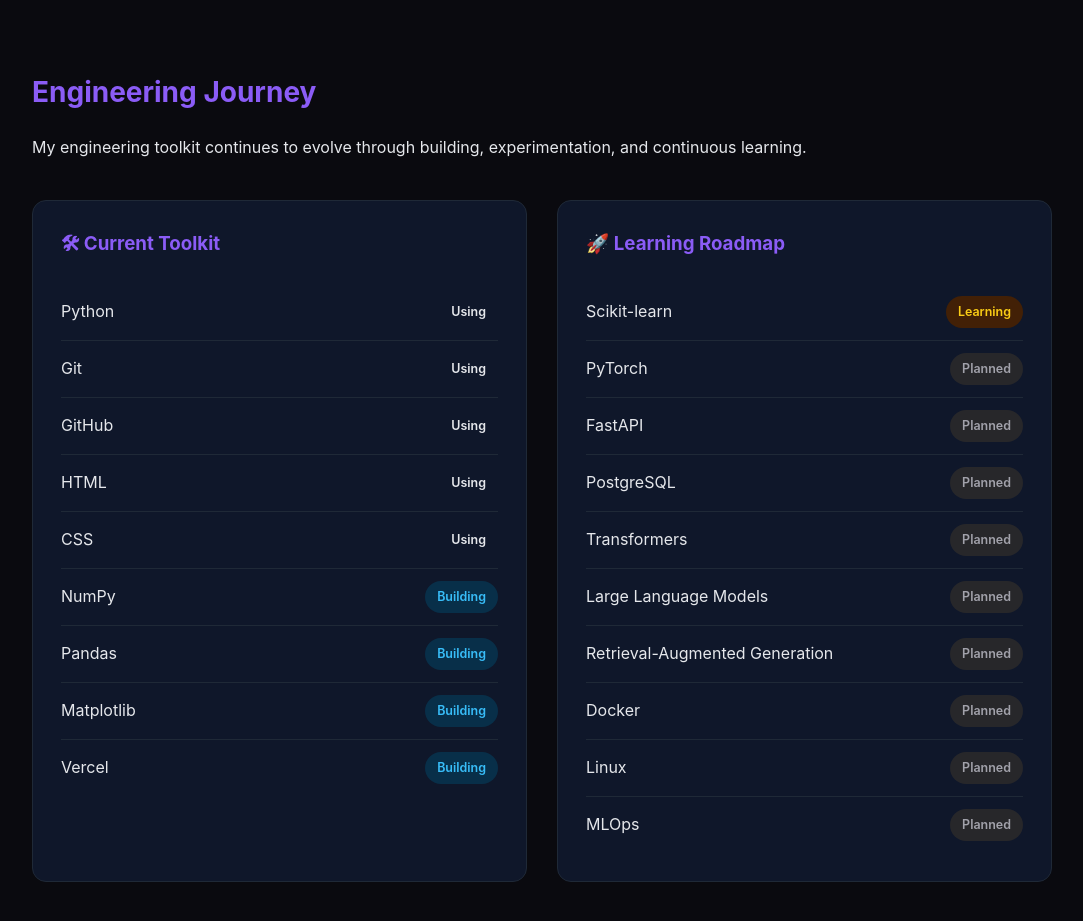
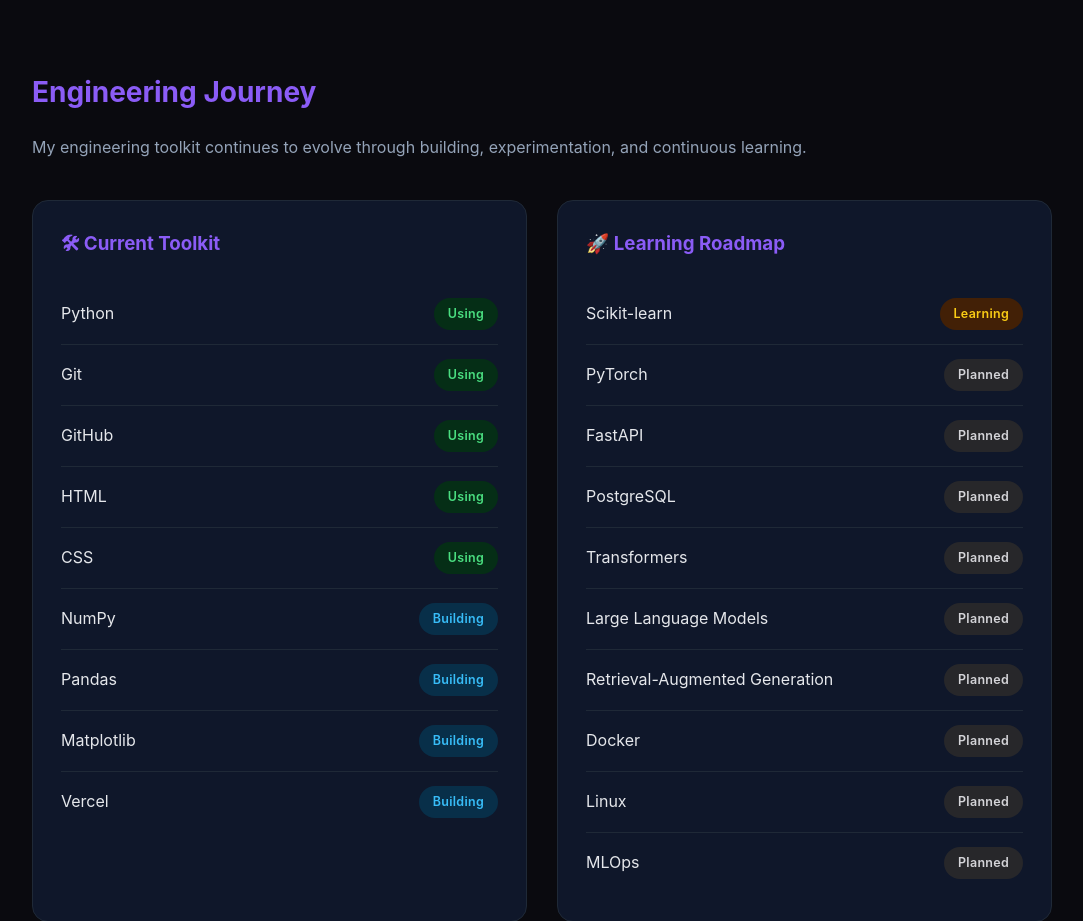
Before and after one commit to PATEL-DRUPAD/drupad-ai-lab, a plain HTML site: page index.html in a window 1280 px wide. Shown: the part 720-1641 px from the top of the page, without its empty margins (98-1181 px from the left). Drawn offline with nearby package versions, Linux system fonts and the light colour scheme.

Commit message:
Update styles for roadmap and status badges

```diff
--- a/styles.css
+++ b/styles.css
@@ -185,17 +185,25 @@ footer {
 
 }
 
-/* ---------------- Roadmap ---------------- */
+/* ===========================================
+   Engineering Journey
+=========================================== */
+
+.section-subtitle{
+
+    margin-top:10px;
+    color:#94a3b8;
+    margin-bottom:40px;
+
+}
 
 .roadmap-grid{
 
     display:grid;
 
-    grid-template-columns:repeat(auto-fit,minmax(400px,1fr));
+    grid-template-columns:repeat(auto-fit,minmax(380px,1fr));
 
     gap:30px;
-
-    margin-top:40px;
 
 }
 
@@ -205,9 +213,21 @@ footer {
 
     border:1px solid #1f2937;
 
-    border-radius:14px;
+    border-radius:16px;
 
     padding:28px;
+
+    transition:.3s;
+
+}
+
+.roadmap-card:hover{
+
+    transform:translateY(-5px);
+
+    border-color:#3b82f6;
+
+    box-shadow:0 0 30px rgba(59,130,246,.12);
 
 }
 
@@ -233,7 +253,7 @@ footer {
 
     align-items:center;
 
-    padding:12px 0;
+    padding:14px 0;
 
     border-bottom:1px solid #1f2937;
 
@@ -245,27 +265,33 @@ footer {
 
 }
 
+/* ---------- Status Badges ---------- */
+
 .badge{
 
-    padding:6px 12px;
+    font-size:.78rem;
+
+    padding:6px 14px;
 
     border-radius:999px;
 
-    font-size:.78rem;
+    font-weight:600;
 
-    font-weight:600;
+    letter-spacing:.3px;
 
 }
 
-/* Status Colors */
+/* Green */
 
-.production{
+.using{
 
     background:#052e16;
 
     color:#4ade80;
 
 }
+
+/* Blue */
 
 .building{
 
@@ -275,6 +301,8 @@ footer {
 
 }
 
+/* Yellow */
+
 .learning{
 
     background:#422006;
@@ -283,10 +311,12 @@ footer {
 
 }
 
+/* Gray */
+
 .planned{
 
     background:#27272a;
 
-    color:#a1a1aa;
+    color:#d4d4d8;
 
 }
```
